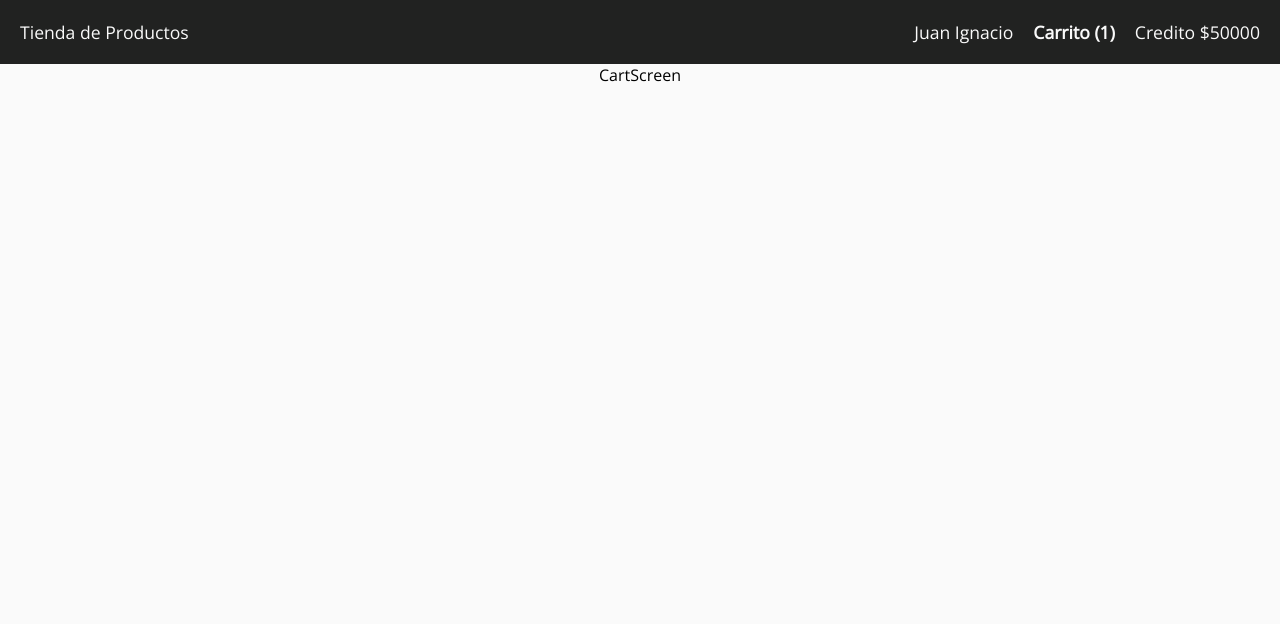
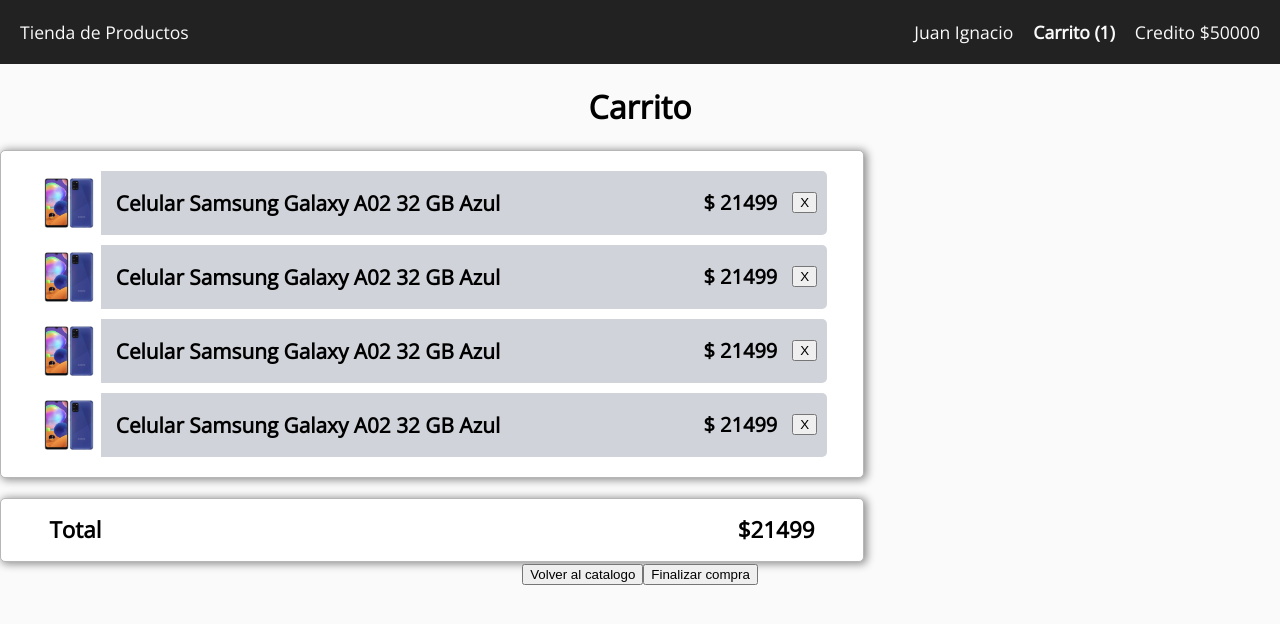
Before and after one commit to bberos/enviopack-challenge-frontend, a React (Vite) app: page /cart in a window 1280 px wide. Shown: the top 624 px of the page. Built offline with nearby package versions, Linux system fonts and the light colour scheme.

Commit message:
feat(CartScreen): import components layouts

```diff
--- a/src/screens/Cart/index.jsx
+++ b/src/screens/Cart/index.jsx
@@ -1,6 +1,18 @@
 import React from "react";
 import { Container } from "./styles";
+import CartList from "./../../components/Cart/CartList";
+import TotalCart from "./../../components/Cart/TotalCart";
 
 export default function CartScreen() {
-  return <Container>CartScreen</Container>;
+  return (
+    <Container>
+      <h1>Carrito</h1>
+      <CartList />
+      <TotalCart />
+      <div className="ButtonsContainer">
+        <button>Volver al catalogo</button>
+        <button>Finalizar compra</button>
+      </div>
+    </Container>
+  );
 }
```
